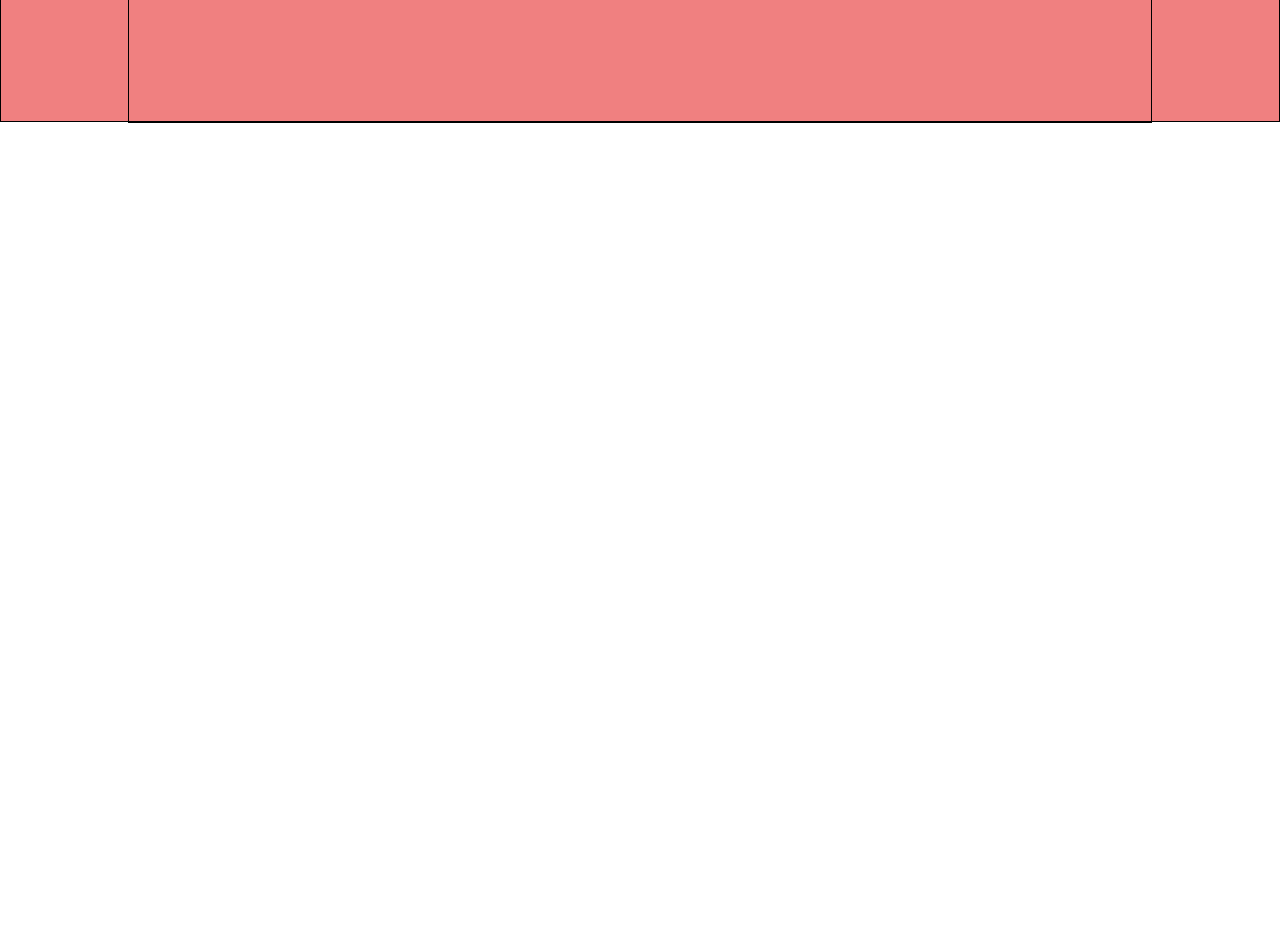
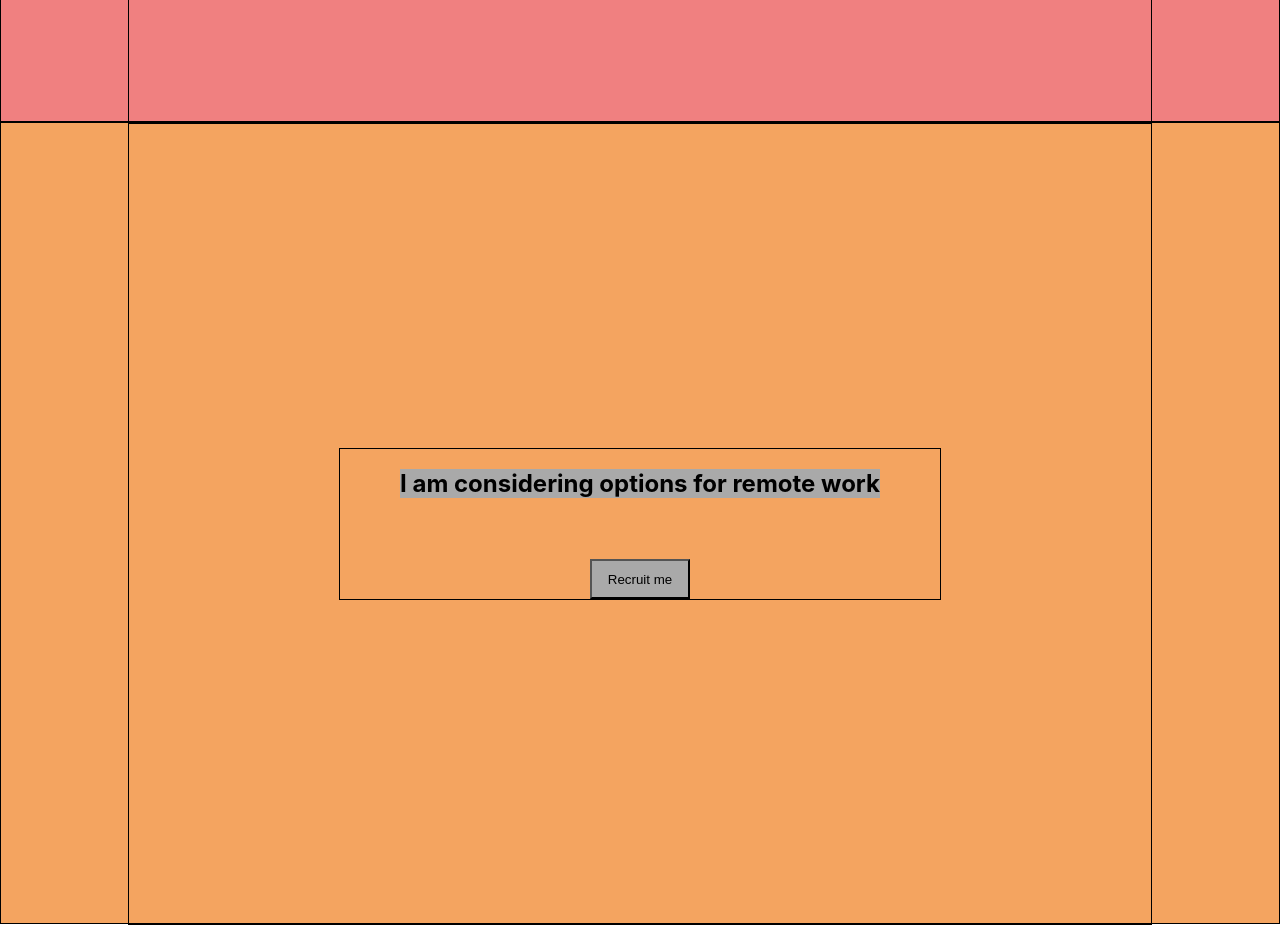
Before and after one commit to TichonovRoman/Porfilio, a React (Create React App) app: page / in a window 1280 px wide. Shown: the part 2360-3285 px from the top of the page. Before the commit the page ends 2483 px from the top, so only its background shows below. Built offline with nearby package versions, Linux system fonts and the light colour scheme.

Commit message:
add RemoteWork

```diff
--- a/src/App.js
+++ b/src/App.js
@@ -4,6 +4,7 @@ import Header from "./header/Header";
 import Main from "./main/Main";
 import Skills from "./skills/Skills";
 import {Works} from "./works/Works";
+import {RemoteWork} from "./remoteWork/RemoteWork";
 
 function App() {
     return (
@@ -12,6 +13,7 @@ function App() {
             <Main/>
             <Skills/>
             <Works/>
+            <RemoteWork/>
         </div>
     );
 }
--- /dev/null
+++ b/src/remoteWork/RemoteWork.js
@@ -0,0 +1,18 @@
+import React from "react";
+import s from "./RemoteWork.module.css"
+
+export const RemoteWork = () => {
+    return (
+        <div className={s.container1}>
+            <div className={s.worksBlock}>
+                <div className={s.container2}>
+                    <h2 className={s.title}>I am considering options for remote work</h2>
+                    <button className={s.button}>Recruit me</button>
+                </div>
+
+
+            </div>
+
+        </div>
+    )
+}
--- /dev/null
+++ b/src/remoteWork/RemoteWork.module.css
@@ -0,0 +1,44 @@
+.container1 {
+    height: 100vh;
+    background-color: sandybrown;
+    border: 1px solid;
+
+
+}
+
+
+
+
+.worksBlock {
+
+    border: 1px solid;
+    height: 100%;
+    width: 80%;
+    margin: 0 auto;
+    display: flex;
+    flex-direction: row;
+    justify-content: center;
+    align-items: center;
+}
+
+.container2 {
+    height: 150px;
+    width: 600px;
+    background-color: sandybrown;
+    border: 1px solid;
+    display: flex;
+    flex-direction: column;
+    justify-content: space-between;
+    align-items: center;
+}
+
+.title {
+    background-color: darkgray;
+    text-align: center;
+}
+
+.button {
+    width: 100px;
+    height: 40px;
+    background-color: darkgray;
+}
```
